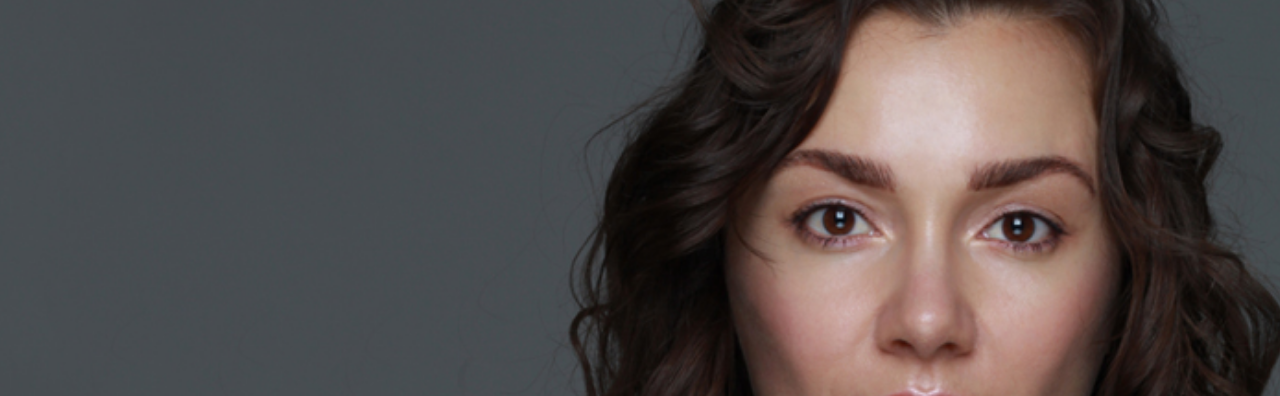
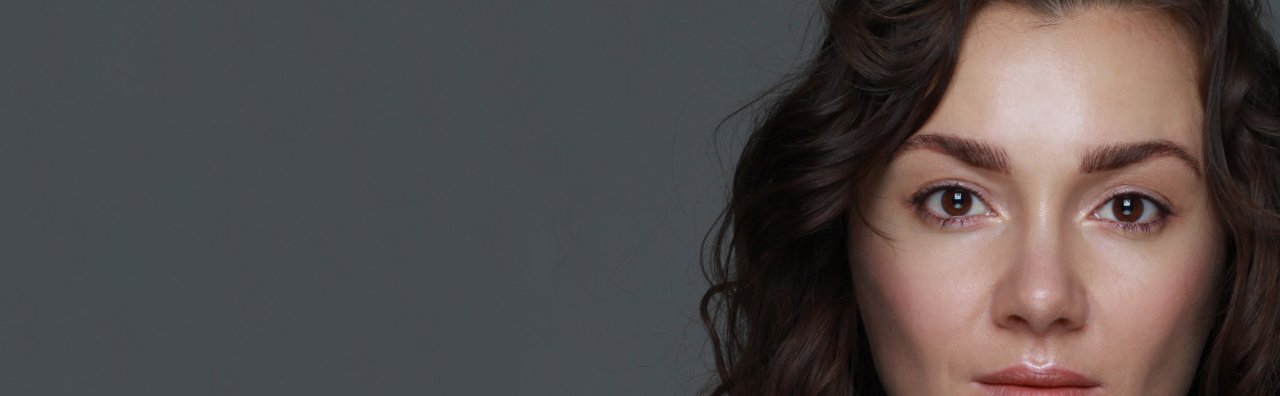
Before and after one commit to Hama-Gama/Actress_Portfolio, a plain HTML site: page index.html in a window 1280 px wide. Shown: the part 109-505 px from the top of the page. Drawn offline with nearby package versions, Linux system fonts and the light colour scheme.

Commit message:
Update style.css

```diff
--- a/assets/css/style.css
+++ b/assets/css/style.css
@@ -111,39 +111,6 @@ body{
 body, main {
   min-height: 100vh;
 }
-
-/* HERO BACKGROUND IMAGE */
-#home{
-  /* Location of the image */
-  background-image: url("assets/hero/hero-pc.jpg");
-  background-color:#464646;
-
-  /* Image is centered vertically and horizontally at all times */
-  background-position: center center;
-
-  background-repeat: no-repeat;
-
-  /* Makes the image fixed in the viewport so that it doesn't move when
-     the content height is greater than the image height */
-  background-attachment: fixed;
-
-  background-size: cover;
-
-  /* Pick a solid background color that will be displayed while the background image is loading */
-
-
-  /* SHORTHAND CSS NOTATION
-   * background: url(background-photo.jpg) center center cover no-repeat fixed;
-   */
-}
-
-/* #home{
-  background-image: url(./assets/hero/hero-pc.jpg);
-} */
-
-
-
-
 
 /* =========== REUSABLE CSS CLASSES ================ */
 .section{
@@ -311,7 +278,6 @@ body, main {
 }
 
 /* HOME */
-
 .home__container{
   position: relative;
   gap: 1rem;
@@ -321,6 +287,13 @@ body, main {
   grid-template-columns: 1fr;
   align-items: flex-end;
   height: 85vh;
+}
+
+.home{
+  background-image: url(/assets/hero/hero-mobile.jpg);
+  background-repeat: no-repeat;
+  background-size: cover;
+  background-position: top center;
 }
 
 .home__title{
@@ -427,11 +400,6 @@ body, main {
 /* ========================= MEDIA QUERIES ================== */
  /* SMALL DEVICES */
  @media screen and (max-width: 567px){
-
-  #home{
-    background-image: url("/assets/hero/hero-mobile.jpg");
-  }
-
 .container{
   margin-left: var(--mb-1);
   margin-right: var(--mb-1);
@@ -512,8 +480,11 @@ body, main {
   height: 95vh;
 }
 
-#home{
+.home{
   background-image: url(/assets/hero/hero-tablet.jpg);
+  background-repeat: no-repeat;
+  background-size: cover;
+  background-position: center;
 }
 
 .home__data{
@@ -625,8 +596,11 @@ body, main {
   column-gap: 2rem;
  }
 
- #home{
+ .home{
   background-image: url(/assets/hero/hero-laptop.jpg);
+  background-repeat: no-repeat;
+  background-size: cover;
+  background-position: center;
 }
 
  .grid__accounts{
@@ -691,9 +665,13 @@ padding-bottom: 3rem;
   display: none;
 }
 
-/* #home{
+.home{
   background-image: url(/assets/hero/hero-pc.jpg);
-} */
+  background-repeat: no-repeat;
+  background-size: cover;
+  background-position: center;
+  width: 100%;
+}
 
 .home__title{
   font-size: var(--big-font-size);
```
